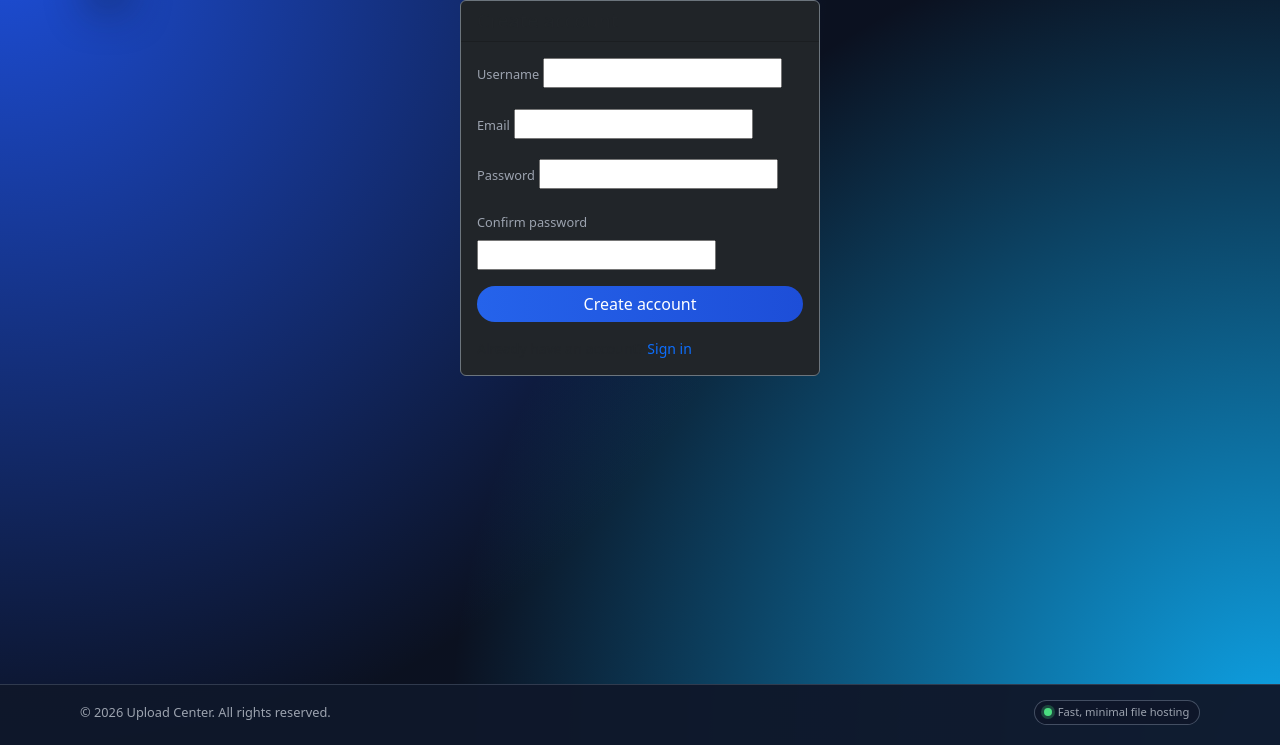
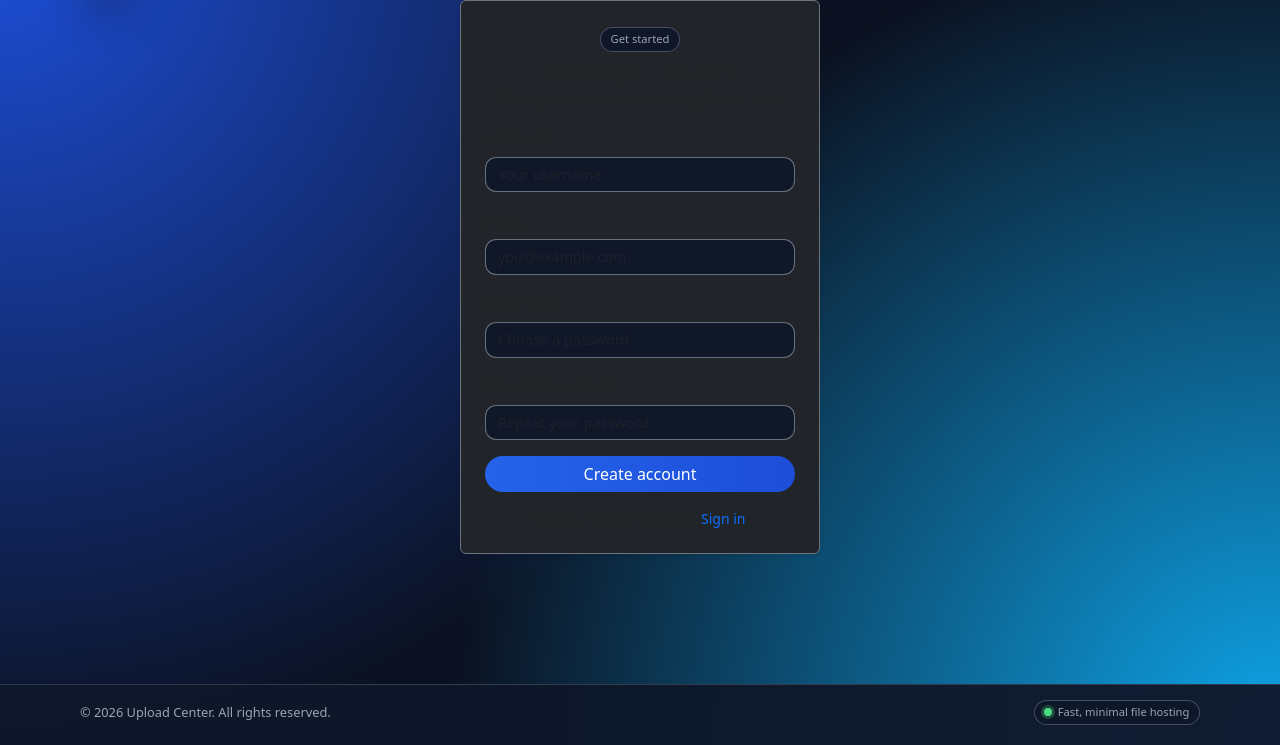
Before and after one commit to torkamanmahdi/myUploadCenterDjango, a Django app: page /signup/ in a window 1280 px wide. Shown: the part 55-800 px from the top of the page. Run offline with Django 5.2, Linux system fonts and the light colour scheme; some libraries are stand-ins or nearby versions.

Commit message:
third commit

```diff
--- a/filemanager/forms.py
+++ b/filemanager/forms.py
@@ -19,12 +19,22 @@
 
 
 class SignUpForm(forms.ModelForm):
-    password1 = forms.CharField(label='Password', widget=forms.PasswordInput)
-    password2 = forms.CharField(label='Confirm password', widget=forms.PasswordInput)
+    password1 = forms.CharField(
+        label='Password',
+        widget=forms.PasswordInput(attrs={'class': 'form-control', 'placeholder': 'Choose a password'}),
+    )
+    password2 = forms.CharField(
+        label='Confirm password',
+        widget=forms.PasswordInput(attrs={'class': 'form-control', 'placeholder': 'Repeat your password'}),
+    )
 
     class Meta:
         model = User
         fields = ('username', 'email')
+        widgets = {
+            'username': forms.TextInput(attrs={'class': 'form-control', 'placeholder': 'Your username'}),
+            'email': forms.EmailInput(attrs={'class': 'form-control', 'placeholder': 'you@example.com'}),
+        }
 
     def clean_password2(self):
         password1 = self.cleaned_data.get('password1')
@@ -42,8 +52,23 @@
 
 
 class LoginForm(AuthenticationForm):
-    username = forms.CharField(widget=forms.TextInput(attrs={'autofocus': True}))
-    password = forms.CharField(widget=forms.PasswordInput)
+    username = forms.CharField(
+        widget=forms.TextInput(
+            attrs={
+                'autofocus': True,
+                'class': 'form-control',
+                'placeholder': 'Username or email',
+            }
+        )
+    )
+    password = forms.CharField(
+        widget=forms.PasswordInput(
+            attrs={
+                'class': 'form-control',
+                'placeholder': 'Password',
+            }
+        )
+    )
 
 
 class ForgotPasswordForm(PasswordResetForm):
--- a/filemanager/templates/filemanager/auth_signup.html
+++ b/filemanager/templates/filemanager/auth_signup.html
@@ -3,44 +3,68 @@
 {% block title %}Create account - Upload Center{% endblock %}
 
 {% block content %}
-<div class="col-lg-4 mx-auto">
-    <div class="card bg-dark border-secondary">
-        <div class="card-header">
-            <h1 class="h5 mb-0">Create account</h1>
+<div class="d-flex justify-content-center">
+    <div class="col-md-5 col-lg-4">
+        <div class="card bg-dark border-secondary shadow-sm">
+            <div class="card-body p-4">
+                <div class="mb-3 text-center">
+                    <span class="uc-pill mb-2">Get started</span>
+                    <h1 class="h5 mb-1">Create your account</h1>
+                    <p class="small text-muted mb-0">Save your uploads and manage them later.</p>
                 </div>
-        <div class="card-body">
                 <form method="post" novalidate>
                     {% csrf_token %}
+                    {% if form.non_field_errors %}
+                        <div class="alert alert-danger py-2 small">
                             {{ form.non_field_errors }}
+                        </div>
+                    {% endif %}
                     <div class="mb-3">
-                    <label class="form-label">Username</label>
+                        <label class="form-label small text-uppercase text-muted">Username</label>
                         {{ form.username }}
-                    {{ form.username.errors }}
+                        {% if form.username.errors %}
+                            <div class="text-danger small mt-1">
+                                {{ form.username.errors|striptags }}
+                            </div>
+                        {% endif %}
                     </div>
                     <div class="mb-3">
-                    <label class="form-label">Email</label>
+                        <label class="form-label small text-uppercase text-muted">Email</label>
                         {{ form.email }}
-                    {{ form.email.errors }}
+                        {% if form.email.errors %}
+                            <div class="text-danger small mt-1">
+                                {{ form.email.errors|striptags }}
+                            </div>
+                        {% endif %}
                     </div>
                     <div class="mb-3">
-                    <label class="form-label">Password</label>
+                        <label class="form-label small text-uppercase text-muted">Password</label>
                         {{ form.password1 }}
-                    {{ form.password1.errors }}
+                        {% if form.password1.errors %}
+                            <div class="text-danger small mt-1">
+                                {{ form.password1.errors|striptags }}
+                            </div>
+                        {% endif %}
                     </div>
                     <div class="mb-3">
-                    <label class="form-label">Confirm password</label>
+                        <label class="form-label small text-uppercase text-muted">Confirm password</label>
                         {{ form.password2 }}
-                    {{ form.password2.errors }}
+                        {% if form.password2.errors %}
+                            <div class="text-danger small mt-1">
+                                {{ form.password2.errors|striptags }}
+                            </div>
+                        {% endif %}
                     </div>
                     <div class="d-grid mb-3">
-                    <button type="submit" class="btn btn-primary">Create account</button>
+                        <button type="submit" class="btn btn-primary w-100">Create account</button>
                     </div>
                 </form>
-            <p class="small text-muted mb-0">
+                <p class="small text-muted text-center mb-0">
                     Already have an account?
                     <a href="{% url 'login' %}" class="text-decoration-none">Sign in</a>.
                 </p>
             </div>
         </div>
     </div>
+</div>
 {% endblock %}
--- a/filemanager/views.py
+++ b/filemanager/views.py
@@ -4,6 +4,7 @@
 from django.contrib.auth.decorators import login_required
 from django.urls import reverse
 from django.db.models import Sum
+from django.db import OperationalError
 from .models import UploadedFile, UploadCenterSettings
 from .forms import (
     UploadFileForm,
@@ -15,9 +16,29 @@
 
 
 def _get_upload_settings():
-    settings_obj = UploadCenterSettings.objects.first()
+    """
+    Return upload settings instance or a safe in-memory fallback.
+    This keeps the app working even before migrations are applied.
+    """
+    try:
+        settings_obj = UploadCenterSettings.objects.first()
+    except OperationalError:
+        class Fallback:
+            max_file_size_mb = 50
+            allowed_extensions = 'jpg,jpeg,png,gif,mp4,mp3,pdf'
+
+        return Fallback()
+
     if not settings_obj:
-        settings_obj = UploadCenterSettings.objects.create()
+        try:
+            settings_obj = UploadCenterSettings.objects.create()
+        except OperationalError:
+            class Fallback:
+                max_file_size_mb = 50
+                allowed_extensions = 'jpg,jpeg,png,gif,mp4,mp3,pdf'
+
+            return Fallback()
+
     return settings_obj
 
 
```
Also changed, not shown: filemanager/templates/filemanager/auth_login.html (+28 -12 lines), db.sqlite3, filemanager/migrations/0002_sitethemesettings_uploadcentersettings_and_more.py (added), media/uploads/2dbda55e-a363-473f-ac1a-7b7944dee40a.png (added), media/uploads/34ae1919-0bf1-4190-b03d-8091cf0e1a33.png (added). Lines whose indentation alone changed are shown as unchanged.
